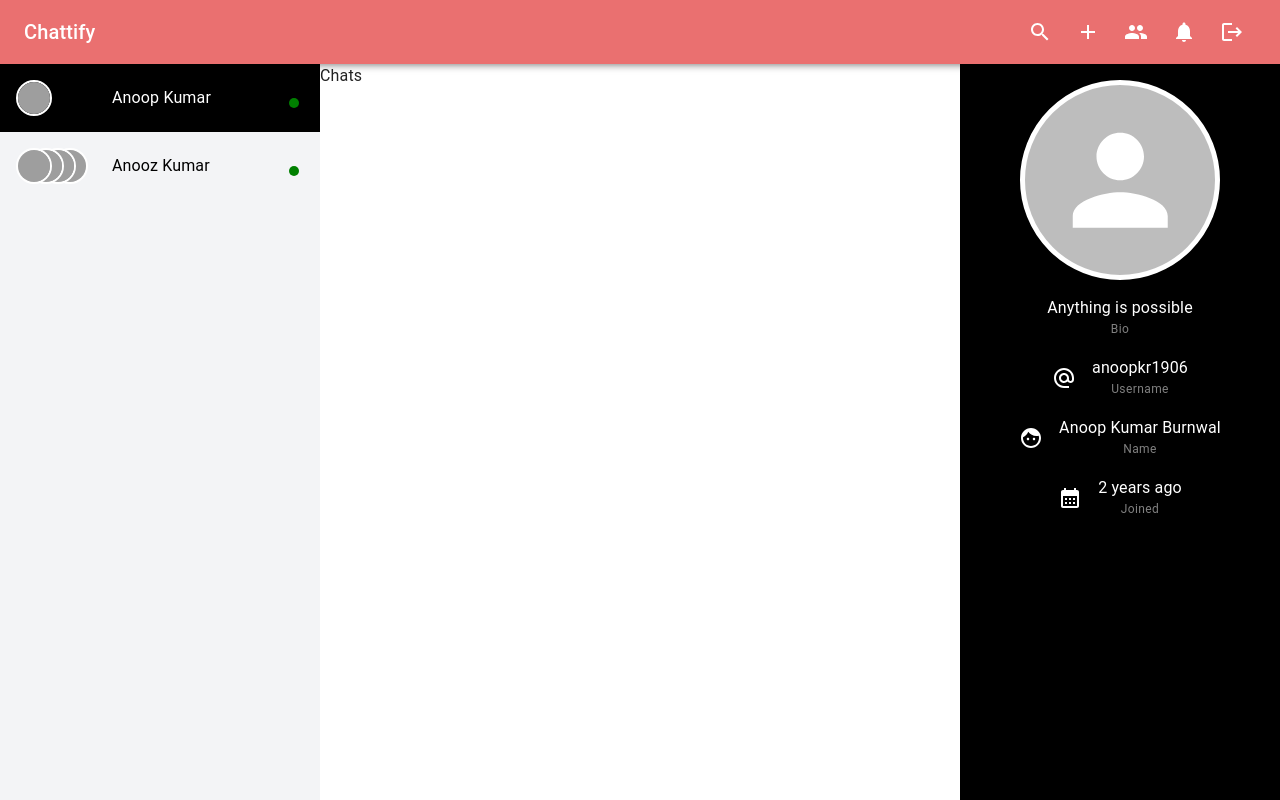
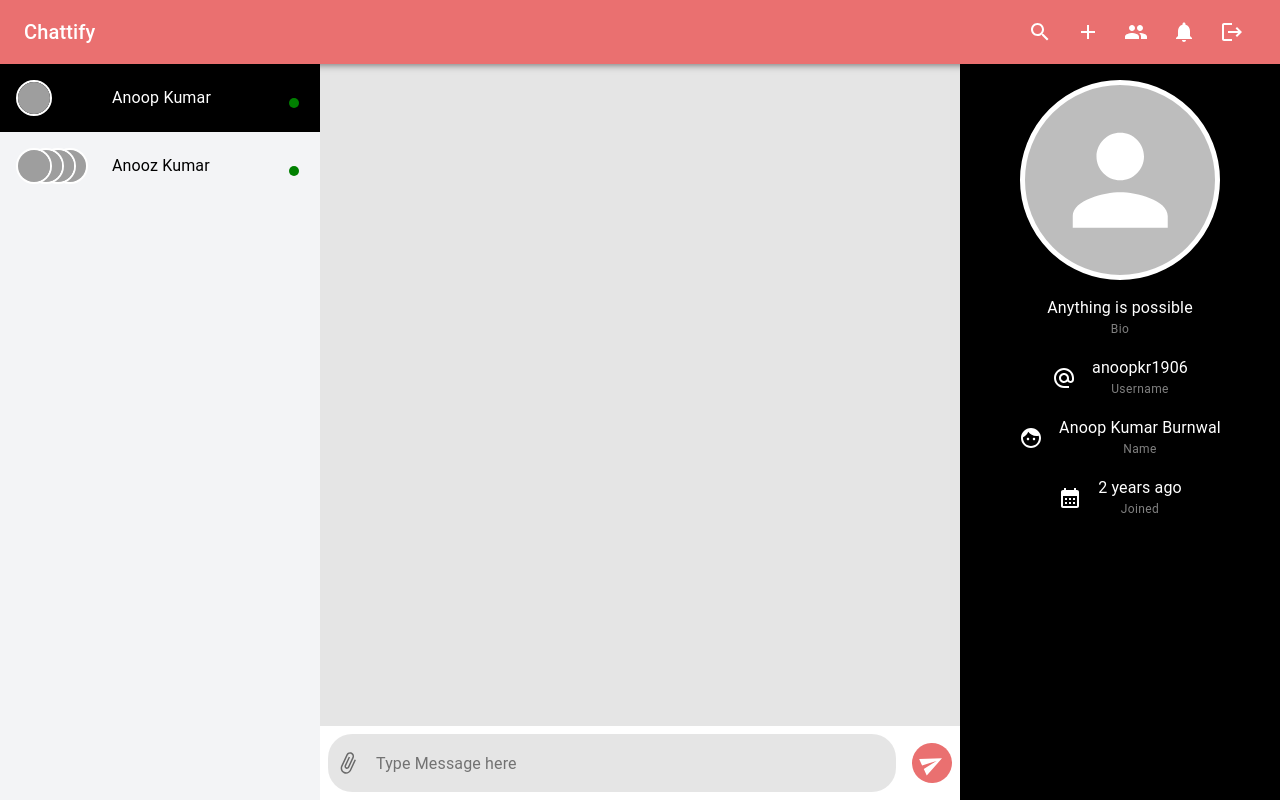
Before and after one commit to Anoopkr1906/Chatify, a React (Vite) app in the folder client/: page /chat/1 in a window 1280 px wide. Built offline with nearby package versions, Linux system fonts and the light colour scheme; grey boxes are pictures that could not be loaded.

Commit message:
Added home section for chats

```diff
--- a/client/src/components/styles/StyledComponents.jsx
+++ b/client/src/components/styles/StyledComponents.jsx
@@ -1,5 +1,6 @@
 import {styled} from '@mui/material'
 import {Link as LinkComponent} from 'react-router-dom';
+import { grayColor } from '../../constants/color';
 
 export const VisuallyHiddenInput = styled("input")(
     {
@@ -25,3 +26,19 @@ export const Link = styled(LinkComponent)`
         background-color: rgba(0, 0, 0, 0.1);
     }
 `
+
+export const InputBox = styled("input")`
+    width: 100%;
+    height: 100%;
+    padding: 0 3rem;
+    border-radius: 1.5rem;
+    border: none;
+    outline: none;
+    box-sizing: border-box;
+    background-color: ${grayColor};
+    color: black;
+
+    &:focus {
+        background-color: rgba(0, 0, 0, 0.2);
+    }
+`
--- a/client/src/constants/color.js
+++ b/client/src/constants/color.js
@@ -1 +1,3 @@
 export const orange = "#ea7070";
+
+export const grayColor = "rgba(0 , 0 , 0, 0.1)";
--- a/client/src/pages/Chat.jsx
+++ b/client/src/pages/Chat.jsx
@@ -1,11 +1,70 @@
-import React from 'react'
+import React, { Fragment, useRef } from 'react'
 import AppLayout from '../components/Layout/AppLayout'
+import { grayColor, orange } from '../constants/color';
+import {IconButton, Stack} from '@mui/material'
+import { AttachFile as AttachFileIcon, Send as SendIcon} from '@mui/icons-material';
+import { InputBox } from '../components/styles/StyledComponents';
 
 const Chat = () => {
+
+  const containerRef = useRef(null);
+
   return (
-    <div>
-      Chats
-    </div>
+    <Fragment>
+      <Stack ref={containerRef}
+        boxSizing={"border-box"}
+        padding={"1rem"}
+        spacing={"1rem"}
+        bgcolor={grayColor}
+        height={"90%"}
+        sx={{
+          overflowX: "hidden",
+          overflowY: "auto",
+        }}
+      >
+
+        {/* Messages Render */}
+
+      </Stack>
+
+      <form style={{
+        height: "10%"
+      }}>
+
+        <Stack direction={"row"} height={"100%"} padding={"0.5rem"} alignItems={"center"}
+         position={"relative"}>
+
+          <IconButton
+            sx={{
+              position: "absolute",
+              left: "0.5rem",
+              rotate: "25deg",
+            }}
+          >
+            <AttachFileIcon />
+          </IconButton>
+
+          <InputBox placeholder='Type Message here' />
+
+          <IconButton
+            type="submit"
+            sx = {{
+              rotate: "-25deg",
+              backgroundColor: orange,
+              color: "white",
+              marginLeft: "1rem",
+              padding: "0.5rem",
+              "&:hover" :{
+                backgroundColor: "error.dark"
+              }
+          }}>
+            <SendIcon />
+          </IconButton>
+        </Stack>
+
+      </form>
+
+    </Fragment>
   )
 }
 
--- a/client/src/pages/Home.jsx
+++ b/client/src/pages/Home.jsx
@@ -1,11 +1,15 @@
 import React from 'react'
 import AppLayout from '../components/Layout/AppLayout'
+import { Box, Typography } from '@mui/material'
+import { grayColor } from '../constants/color'
 
 function Home() {
   return (
-    <div>
-      Home
-    </div>
+    <Box bgcolor={grayColor} height={"100%"} >
+      <Typography p={"2rem"} variant="h5" textAlign={"center"}>
+        Select a friend to chat
+      </Typography>
+    </Box>
   )
 }
 
```
